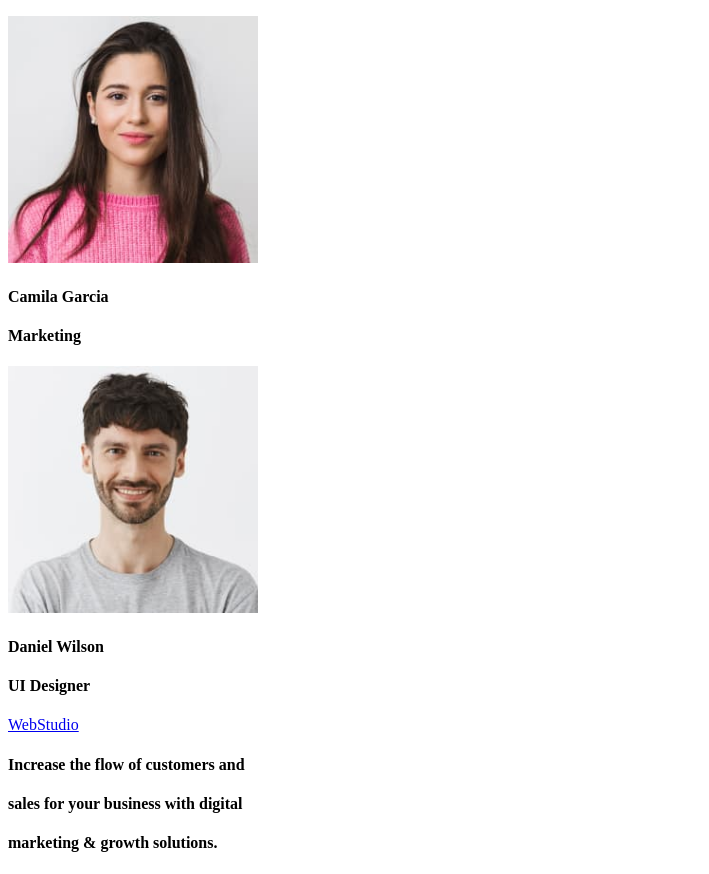
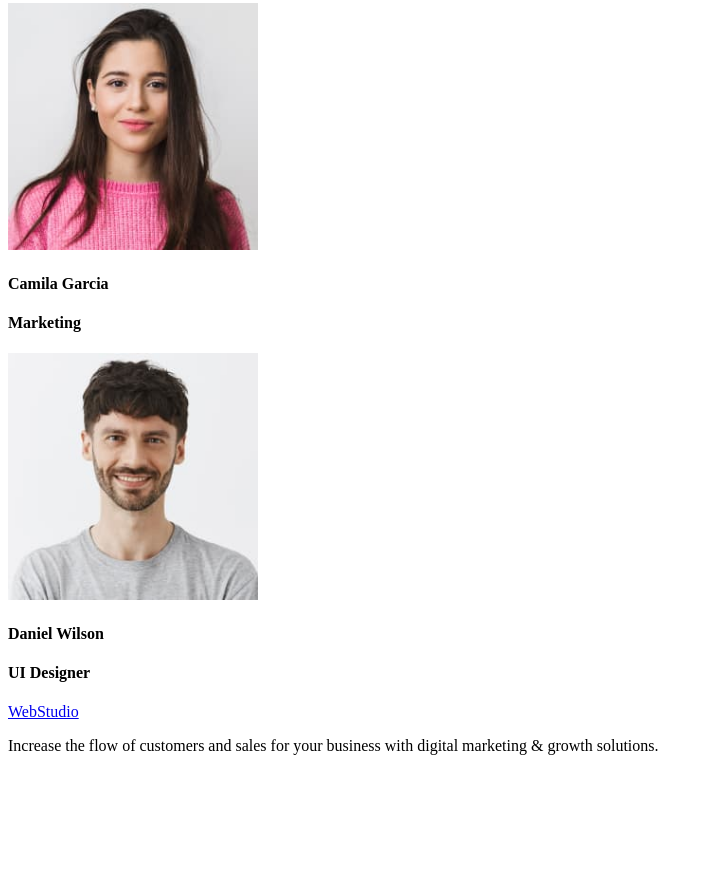
Before and after one commit to Volodymyr-Vyshniak/goit-markup-hw-01-17-11-2024, a plain HTML site: page index.html in a window 1280 px wide. Shown: the part 1306-2180 px from the top of the page, without its empty margins (0-709 px from the left). After the commit the page ends 2077 px from the top, so only its background shows below. Drawn offline with Linux system fonts and the light colour scheme.

Commit message:
Add files via upload

```diff
--- a/index.html
+++ b/index.html
@@ -6,6 +6,7 @@
     <title> WebStudio </title>
 </head>
 <body>
+<!-- Варіант №3. 18.11.2024 -->
 <!-- Хедер сторінки -->
     <header>
         <nav>
@@ -28,14 +29,15 @@
 
     <!-- Унікальний контент сторінки -->
 
+      <main>
+
+        <section>
             <h1> Effective Solutions or Your Business </h1>
             <a href="./index.html">Order Service</a>
+        </section>
 
-      <main>
-
-
+        <section>
             <ul>
-
                 <li>
                     <h3>Strategy</h3>
                 </li>
@@ -57,7 +59,9 @@
                 <li>Design practice focused on digital experiences. We bring forth a deep passion for problem-solving.</li>
 
              </ul>
+        </section>
 
+        <section>
             <h2> Our Team </h2>
 
             <!-- Фото команди -->
@@ -79,6 +83,7 @@
            <img src="images/img-d.jpg" alt="Daniel Wilson" width="250"/>
            <h4>Daniel Wilson</h4>
            <h4>UI Designer</h4>
+        </section>
 
      </main>
 
@@ -87,9 +92,11 @@
    <footer>
 
     <a href="./index.html">WebStudio</a>
-    <h4> Increase the flow of customers and </h4>
-    <h4> sales for your business with digital </h4>
-    <h4> marketing & growth solutions.</h4>
+    <p>
+        Increase the flow of customers and
+        sales for your business with digital
+        marketing & growth solutions.
+    </p>
 
    </footer>
 
```
Lines whose indentation alone changed are shown as unchanged.
